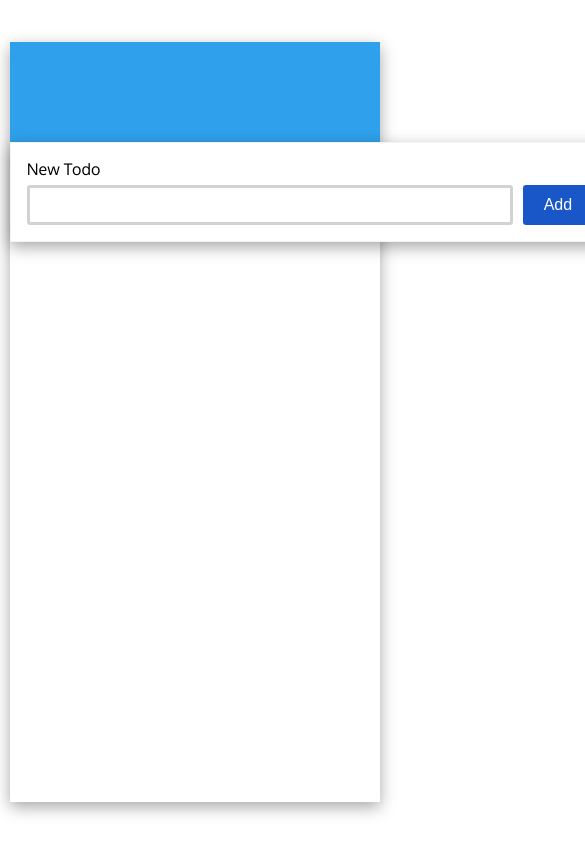
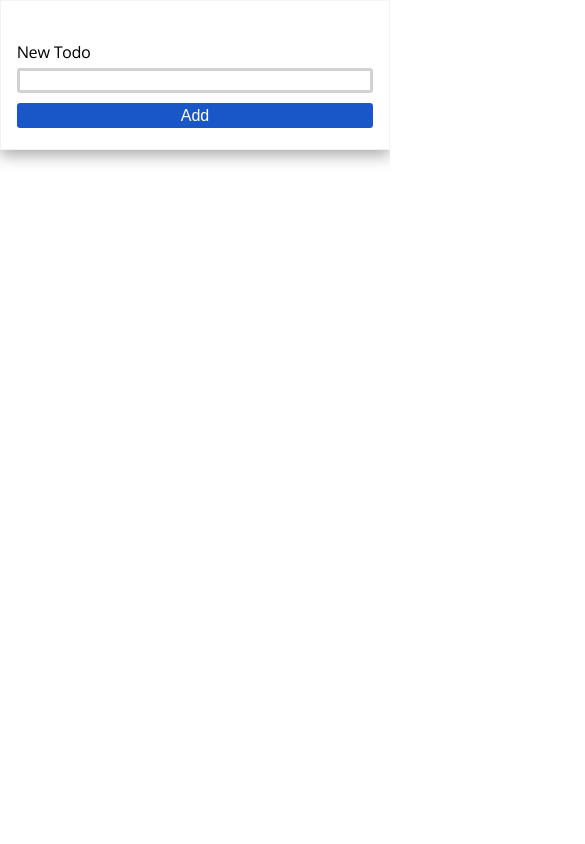
Before and after one commit to matheusleal-code/angular-todo-app, an Angular app: page / in a window 390 px wide. Shown: the top 844 px of the page, 585 px wide, since content can reach past the window. Built offline with nearby package versions, Linux system fonts and the light colour scheme.

Commit message:
fix: responsive layout

```diff
--- a/src/app/app.component.css
+++ b/src/app/app.component.css
@@ -18,3 +18,16 @@
   background-color: #2fa0eb;
   height: 150px;
 }
+
+@media (max-width: 700px)
+{
+  .container .box{
+    height: 100%;
+    width: 100%;
+    box-shadow: rgba(0, 0, 0, 0.35) 0px 5px 15px;
+  }
+
+  .box .header{
+    display: none;
+  }
+}
--- a/src/app/new-todo/new-todo.component.css
+++ b/src/app/new-todo/new-todo.component.css
@@ -48,7 +48,7 @@
   padding: 1rem;
 }
 
-.form-container button{
+.form-container .action button{
   height: 100%;
   width: 80px;
 
@@ -62,3 +62,39 @@
 
   font-size: 1rem;
 }
+
+@media (max-width: 700px)
+{
+  .top-container{
+    width: 100%;
+    height: 150px;
+    margin-top: 0;
+  }
+
+  .form-container{
+    height: 40px;
+    display: flex;
+    flex-direction: column;
+    width: 100%;
+  }
+
+  .form-container #description{
+    height: 25px;
+  }
+
+  .form-container div input[type="text"]{
+    padding: 0;
+  }
+
+  .form-container .action button{
+    height: 25px;
+    width: 100%;
+    margin: 0;
+    margin-top: 10px;
+  }
+
+
+  .form-container button{
+    width: 50px;
+  }
+}
--- a/src/app/new-todo/new-todo.component.html
+++ b/src/app/new-todo/new-todo.component.html
@@ -7,7 +7,9 @@
         </label>
         <input id="description" type="text" formControlName="description">
       </div>
-      <button class="button" type="submit">Add</button>
+      <div class="action">
+        <button class="button" type="submit">Add</button>
+      </div>
     </form>
   </div>
 </div>
--- a/src/app/todo-item/todo-item.component.css
+++ b/src/app/todo-item/todo-item.component.css
@@ -66,3 +66,9 @@ input{
   border-bottom: 1px solid #111;
   width: 100%;
 }
+
+@media(max-width: 700px){
+  .container{
+
+  }
+}
--- a/src/app/todo-list/todo-list.component.css
+++ b/src/app/todo-list/todo-list.component.css
@@ -11,3 +11,11 @@
 
   box-shadow: rgba(0, 0, 0, 0.35) 0px 5px 15px;
 }
+
+@media(max-width: 700px){
+  .container{
+    width: 100%;
+    margin-top: 0;
+    height: 100%;
+  }
+}
```
